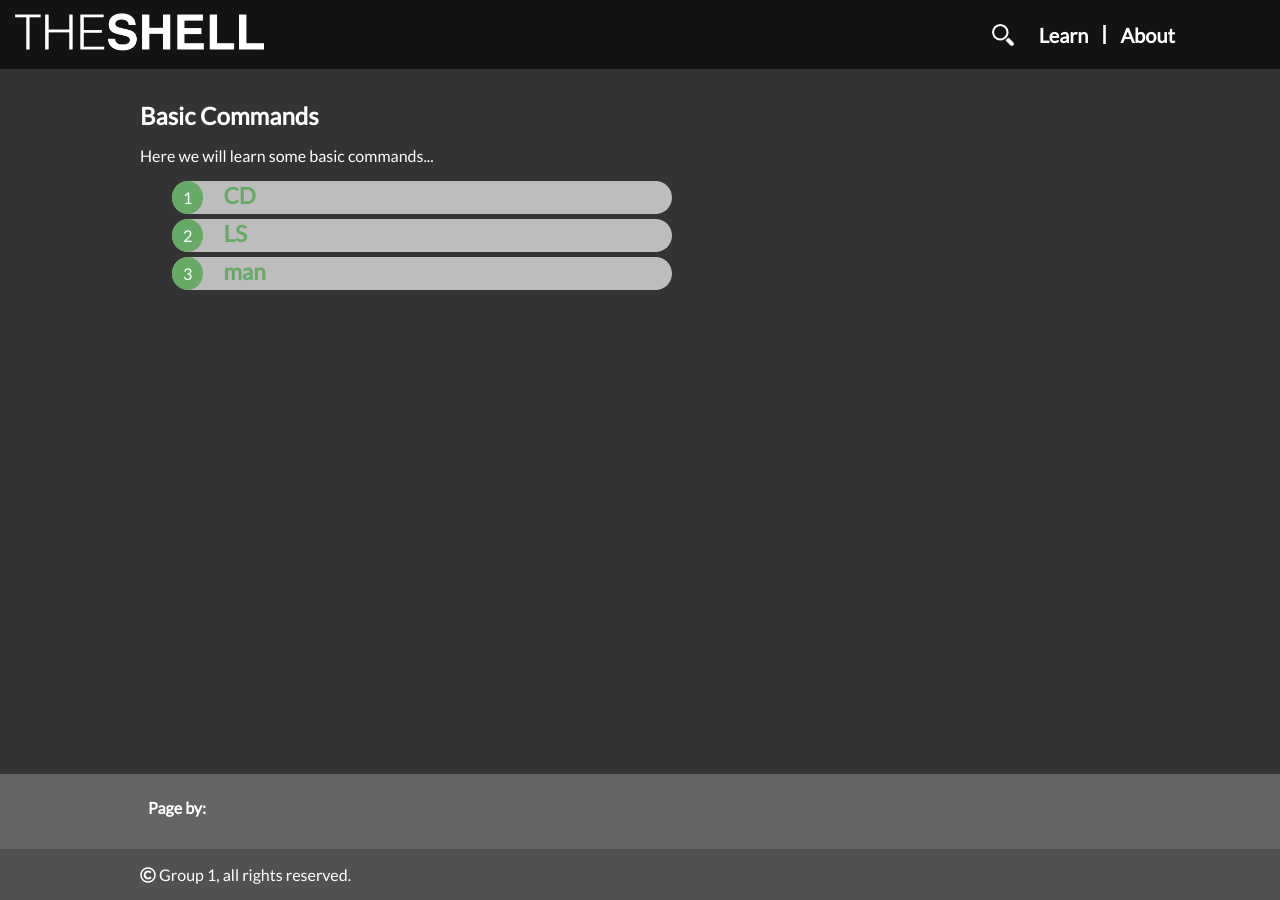
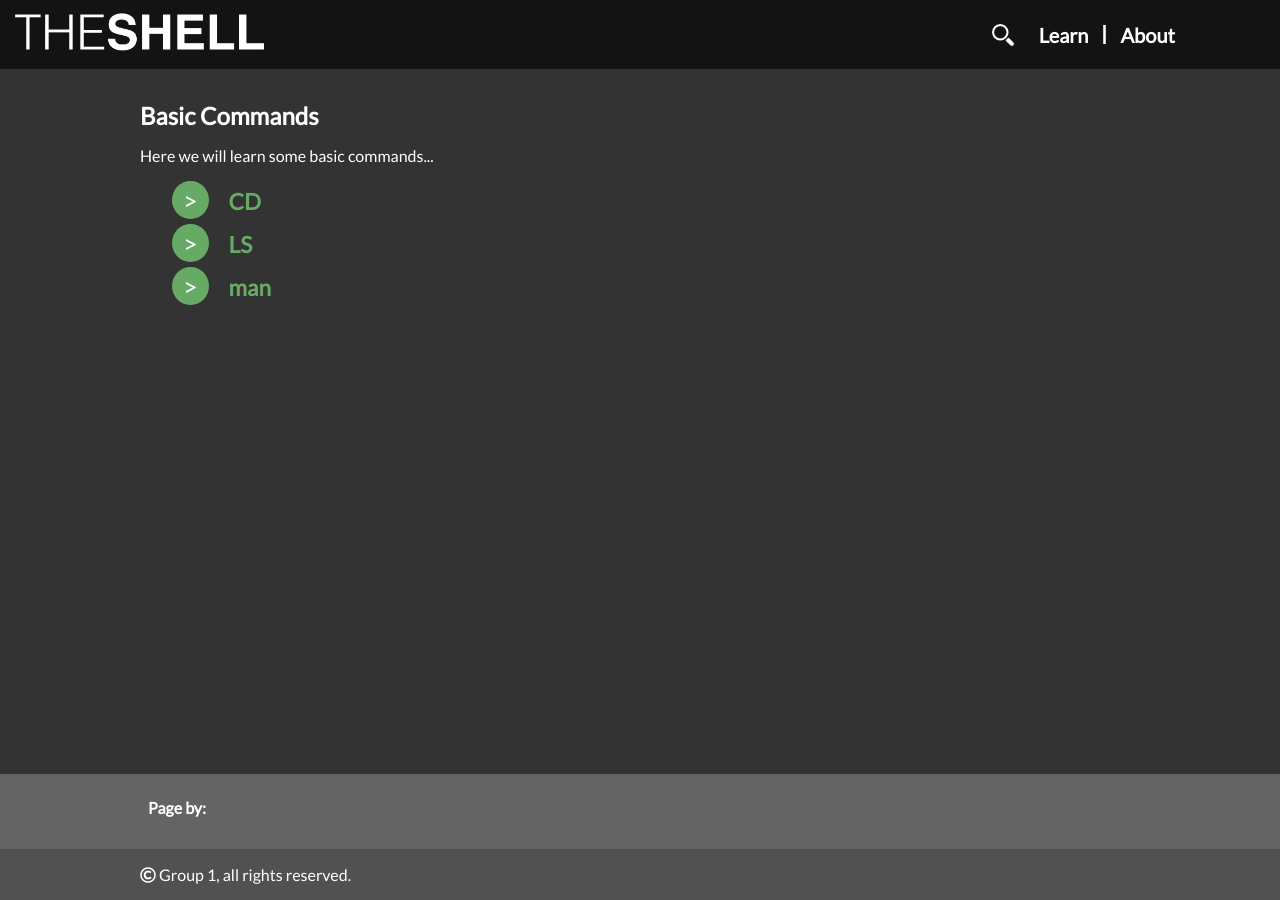
Before and after one commit to bvlj/usi_sa1_theshell_ch, a Jekyll site: the page built from site/pages/topic/cmd/basic.html, in a window 1280 px wide. Built offline with Jekyll 4.4.1, drawn with Linux system fonts in a browser that asks for light colours; nearby versions of some CDN libraries; comment, search, counter and statistics services are not loaded.

Commit message:
css-team: correct lists topics commands
git-svn-id: svn+ssh://atelier.inf.usi.ch/home/bevilj/group-1@79 a672b425-5310-4d7a-af5c-997e18724b81

```diff
--- a/site/_layouts/topic.html
+++ b/site/_layouts/topic.html
@@ -9,13 +9,13 @@ layout: main
 
   <div class="post-content">
     {{ content }}
-  	<ol>
+  	<ul>
     {% for item in site.pages %}
-    	{% if item.category-page == page.category-page and item.layout != "topic" %}
-    		<li class="list-commands"><a href="{{ item.url }}"><span>{{ item.title }}</span></a></li>
+    	{% if item.category-page == page.category-page and item.layout == "page" %}
+    		<li class="list-commands"><a href="{{ item.url }}">{{ item.title }}</a></li>
     	{% endif %}
     {% endfor %}
-    </ol>
+    </ul>
   </div>
 
 </article>
--- a/site/_sass/_topics.scss
+++ b/site/_sass/_topics.scss
@@ -1,14 +1,12 @@
-ol {
+ul {
    list-style: none;
-   counter-reset: command;
    width: 50%;
  }
 
  .list-commands {
    border-radius: 50px;
-   background-color: #bdbdbd;
-   counter-increment: command;
    margin-bottom: 5px;
+   transition:500ms;
 
    a{
    	height:29px;
@@ -22,11 +20,11 @@ ol {
  }
 
  .list-commands:before {
-   content: counter(command);
+   content: '>';
     background: #6a6;
     border-radius: 100%;
-    padding: 7px 11px;
-    font-size: 1.8vh;
+    padding: 4px 11px;
+    font-size: 2.8vh;
     text-align: center;
     display: inline-block;
  }
```
